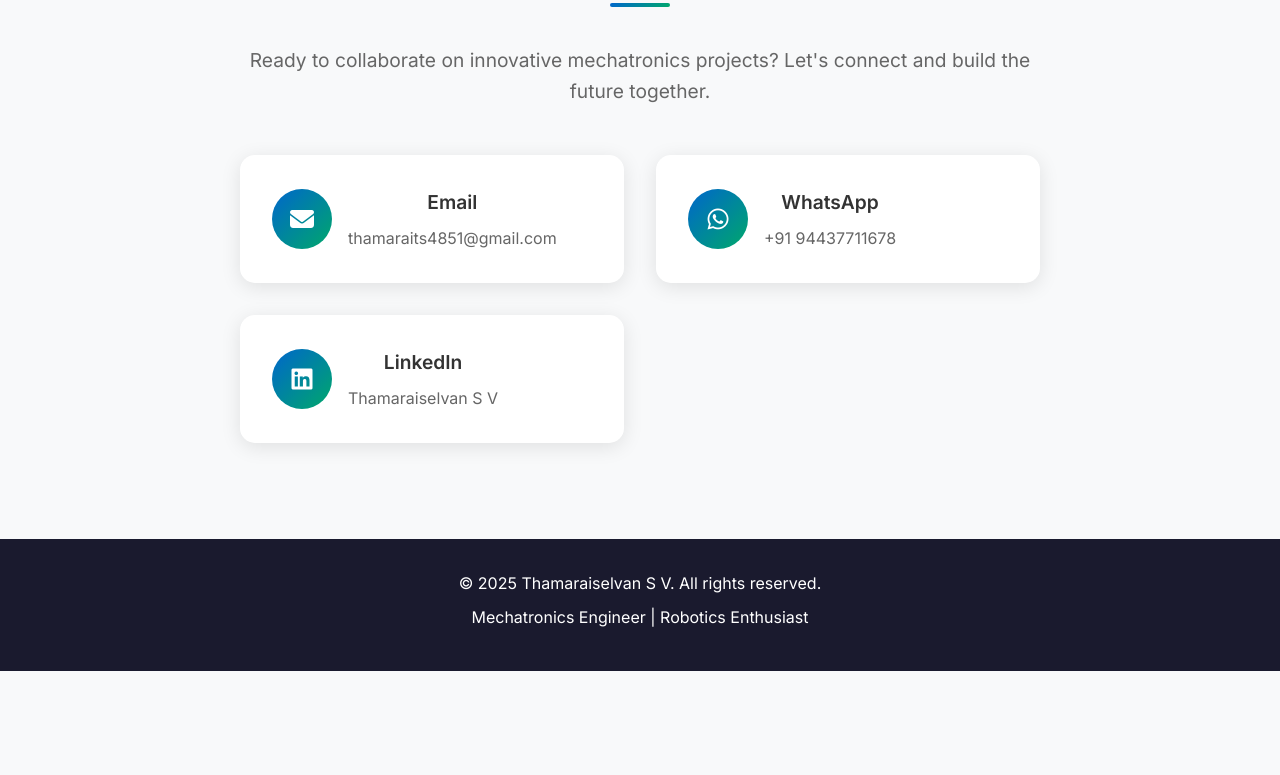
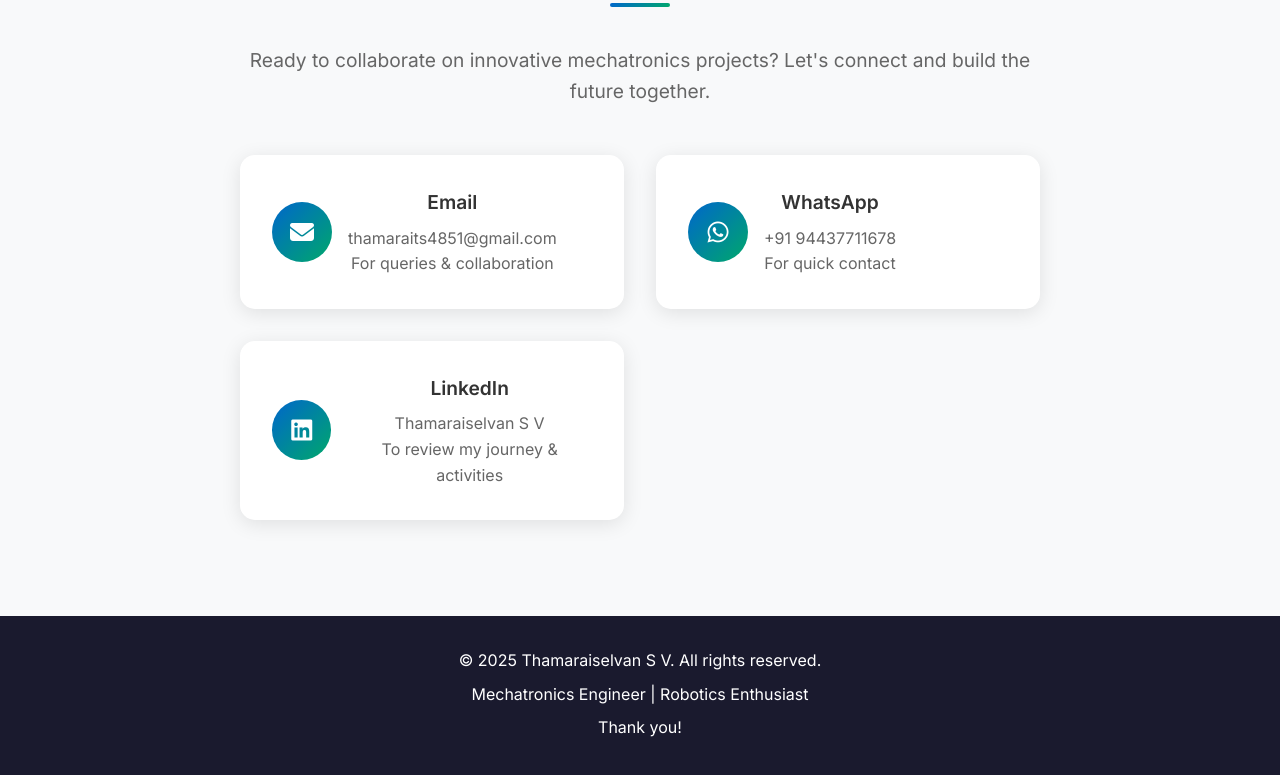
Before and after one commit to tamilan12th/thamaraiselvan-portfolio, a website: page index.html in a window 1280 px wide. Shown: the part 3708-4483 px from the top of the page. Before the commit the page ends 4379 px from the top, so only its background shows below. Drawn offline with Linux system fonts and the light colour scheme.

Commit message:
Update index.html

```diff
--- a/index.html
+++ b/index.html
@@ -278,6 +278,7 @@
             <div class="contact-info">
               <h3>Email</h3>
               <p>thamaraits4851@gmail.com</p>
+              <p>For queries & collaboration</p>
             </div>
           </a>
           <a href="https://wa.me/919443771168" class="contact-card" target="_blank">
@@ -287,6 +288,7 @@
             <div class="contact-info">
               <h3>WhatsApp</h3>
               <p>+91 94437711678</p>
+              <p>For quick contact</p>
             </div>
           </a>
           <a href="https://linkedin.com/in/thamaraiselvan-s-v-414b0629b" class="contact-card" target="_blank">
@@ -296,6 +298,7 @@
             <div class="contact-info">
               <h3>LinkedIn</h3>
               <p>Thamaraiselvan S V</p>
+              <p>To review my journey & activities</p>
             </div>
           </a>
         </div>
@@ -309,6 +312,7 @@
       <div class="footer-content">
         <p>&copy; 2025 Thamaraiselvan S V. All rights reserved.</p>
         <p>Mechatronics Engineer | Robotics Enthusiast</p>
+        <p>Thank you!</p>
       </div>
     </div>
   </footer>
```
